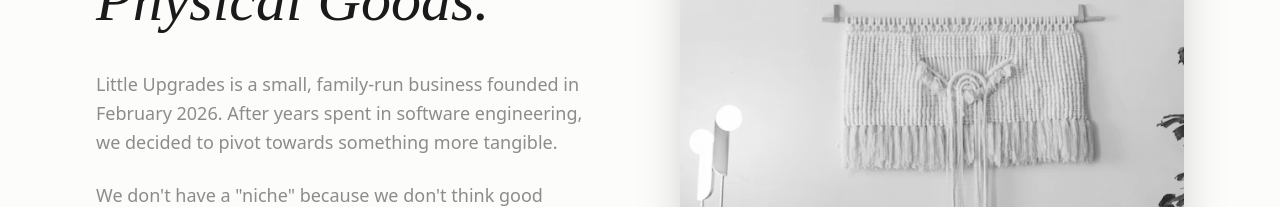
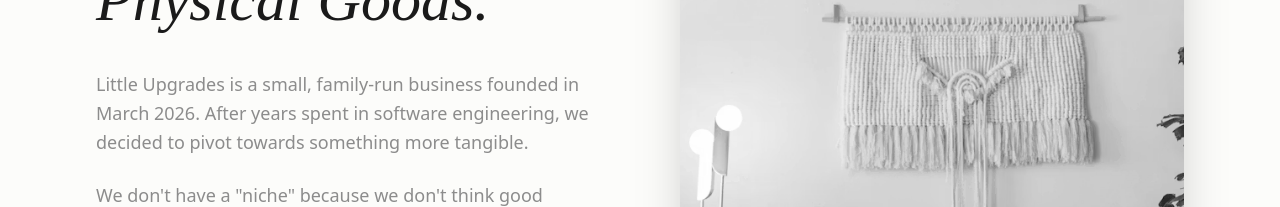
Before and after one commit to asimdaud/littleUpgrades, a Next.js app: page /about in a window 1280 px wide. Shown: the part 382-589 px from the top of the page. Built offline with nearby package versions, Linux system fonts and the light colour scheme.

Commit message:
replaced feb with march

```diff
--- a/src/app/about/page.js
+++ b/src/app/about/page.js
@@ -37,7 +37,7 @@
             From Software to Physical Goods.
           </h1>
           <p className="text-stone text-lg mb-6 leading-relaxed">
-            Little Upgrades is a small, family-run business founded in February
+            Little Upgrades is a small, family-run business founded in March
             2026. After years spent in software engineering, we decided to pivot
             towards something more tangible.
           </p>
--- a/src/app/page.js
+++ b/src/app/page.js
@@ -32,7 +32,7 @@
             transition={{ duration: 1, ease: "easeOut" }}
             className="lg:col-span-7"
           >
-            <span className="text-amber uppercase tracking-[0.4em] text-[10px] font-bold mb-6 block">Launching Feb 2026</span>
+            <span className="text-amber uppercase tracking-[0.4em] text-[10px] font-bold mb-6 block">Launching March 2026</span>
             <h1 className="text-6xl md:text-8xl xl:text-9xl font-serif leading-[0.9] tracking-tighter text-offWhite uppercase mb-8">
               Everyday <br />
               <span className="text-amber italic">Essentials</span>
```
Also changed, not shown: 1 other file (tests, documents, lock files or other folders).
